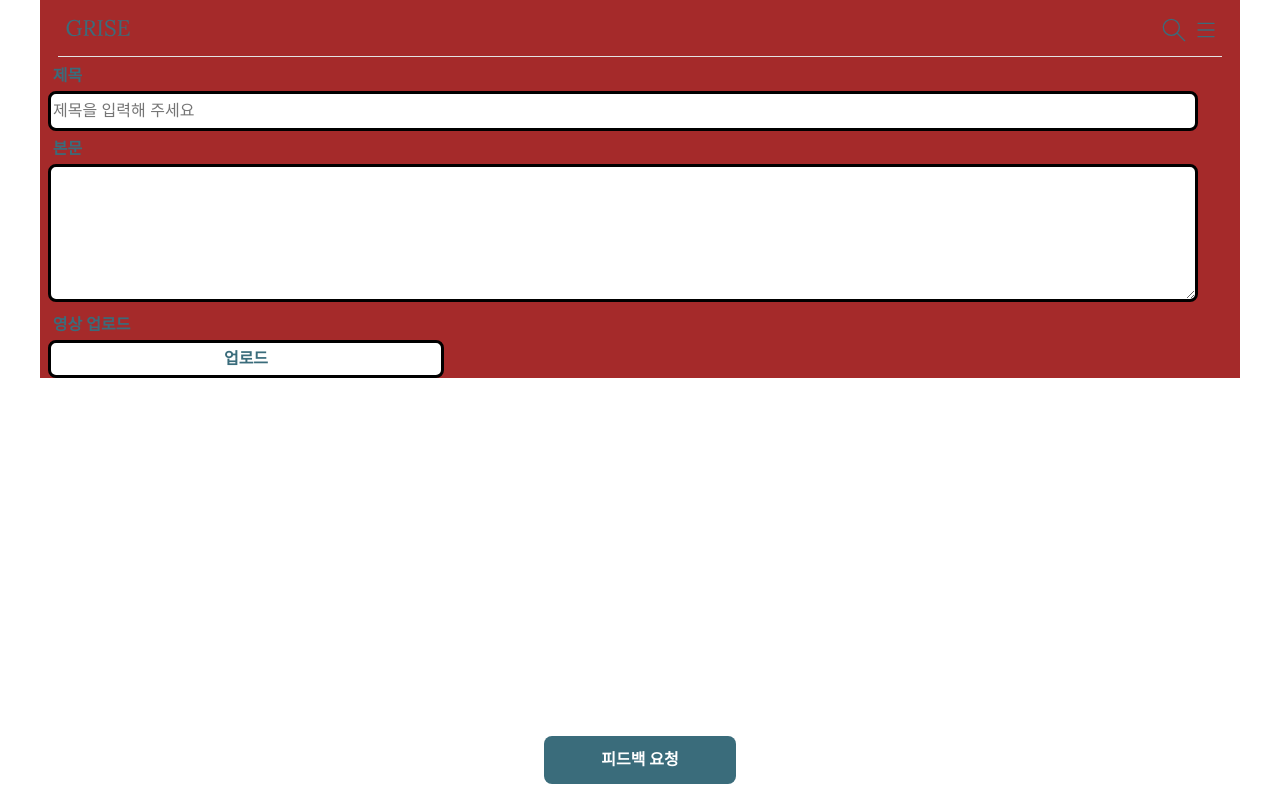
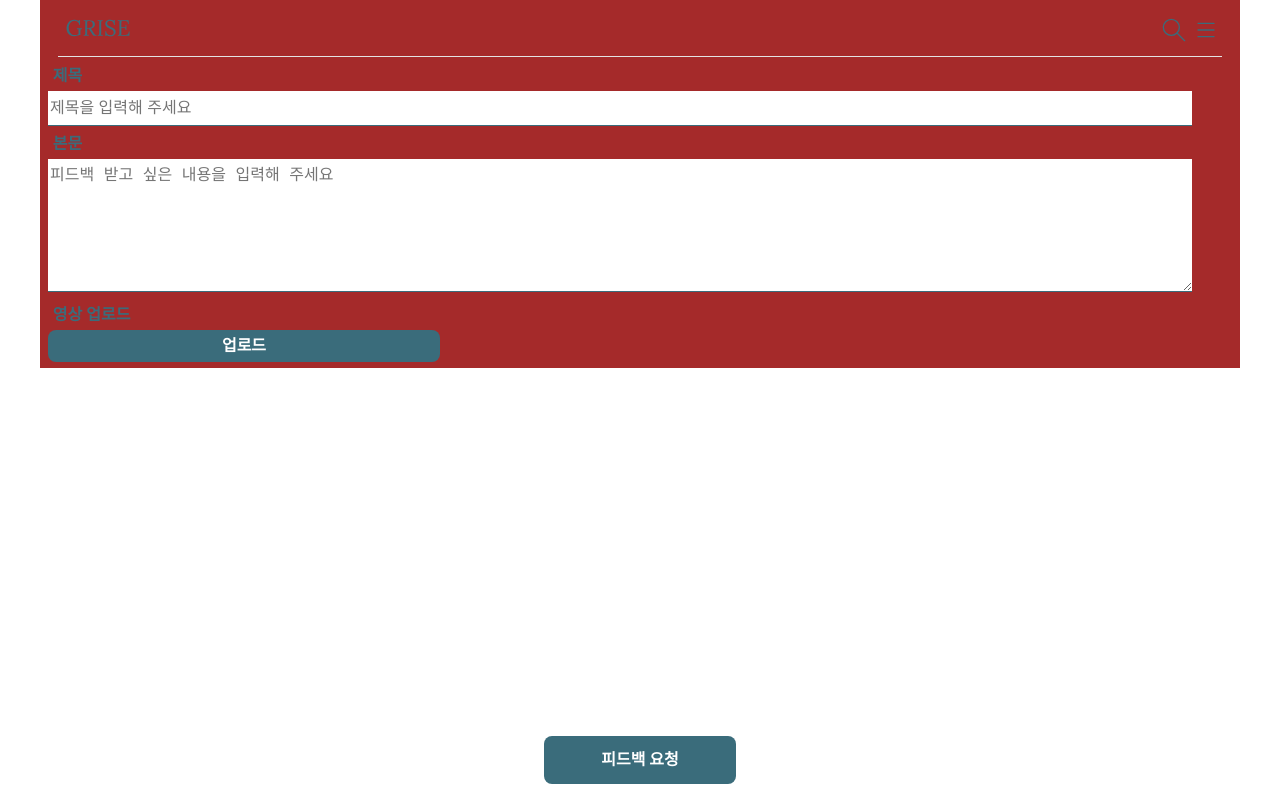
Before and after one commit to Gukss/GRISEFront, a React (Create React App) app in the folder grise/: page /feedbackRequest in a window 1280 px wide. Built offline with nearby package versions, Linux system fonts and the light colour scheme.

Commit message:
피드백요청페이지 스타일 수정

```diff
--- a/grise/src/Pages/FeedbackRequestPage/FeedbackRequestPage.jsx
+++ b/grise/src/Pages/FeedbackRequestPage/FeedbackRequestPage.jsx
@@ -50,7 +50,9 @@ const FeedbackRequestPage = ()=>{
         onChange={(e)=>{setTitle(e.target.value)}}
       ></Input>
       <Title>본문</Title>
-      <TextArea onChange={(e)=>{setContent(e.target.value)}} />
+      <TextArea
+        placeholder="피드백 받고 싶은 내용을 입력해 주세요"
+        onChange={(e)=>{setContent(e.target.value)}}/>
       <div style={{width:'100%',height:'4.5rem'}}>
         <Title>영상 업로드</Title>
         <div style={{height:'2rem',display:'flex'}}>
@@ -110,16 +112,14 @@ const VideoInput = styled.label`
     border-radius: 0.5rem;
     width: 10rem;
     height: 2rem;
-    border:solid;
-    border-color: black;
     font-size: 1rem;
     line-height: 2rem;
     text-align: center;
     font-family: 'Roboto';
     font-style: normal;
     font-weight: 900;
-    color: #3A6C7B;
-    background-color: white;
+    color: white;
+    background-color: #3A6C7B;
 `
 
 /*
@@ -186,9 +186,11 @@ const TextArea = styled.textarea`
     height: 8rem;
     font-size: 1rem;
     text-align:left;
-    border-radius: 0.5rem;
-    border:solid;
-    border-color: black;
+    border: none;
+    border-bottom: #3A6C7B solid 0.1rem;
+    :focus {
+      outline: none;
+    }
 `
 
 const Title = styled.div`
@@ -210,9 +212,11 @@ const Input = styled.input`
     size: 100%;
     font-size: 1rem;
     text-align:left;
-    border-radius: 0.5rem;
-    border:solid;
-    border-color: black;
+    border: none;
+    border-bottom: #3A6C7B solid 0.1rem;
+    :focus {
+      outline: none;
+    }
 `
 
 const Wrap = styled.div`
```
